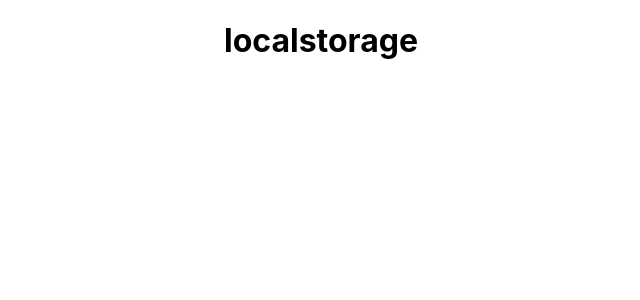
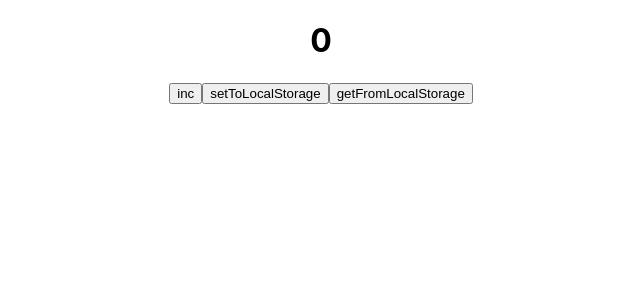
Before and after one commit to Kliapwnz/localsorage, a React (Create React App) app: page / in a window 1280 px wide. Shown: the top 300 px of the page, without its empty margins (319-959 px from the left). Built offline with nearby package versions, Linux system fonts and the light colour scheme.

Commit message:
localStorage

```diff
--- a/src/App.tsx
+++ b/src/App.tsx
@@ -6,9 +6,22 @@ function App() {
 
     const [value, setValue] = useState(0)
 
+    const incHandler = () => {
+        setValue(value + 1)
+    }
+    const setToLocalStorageHandler = () => {
+
+    }
+    const getFromLocalStorageHandler = () => {
+
+    }
+
     return (
         <div className="App">
-            <h1>localstorage</h1>
+            <h1>{value}</h1>
+            <button onClick={incHandler}>inc</button>
+            <button onClick={setToLocalStorageHandler}>setToLocalStorage</button>
+            <button onClick={getFromLocalStorageHandler}>getFromLocalStorage</button>
         </div>
     );
 }
```
